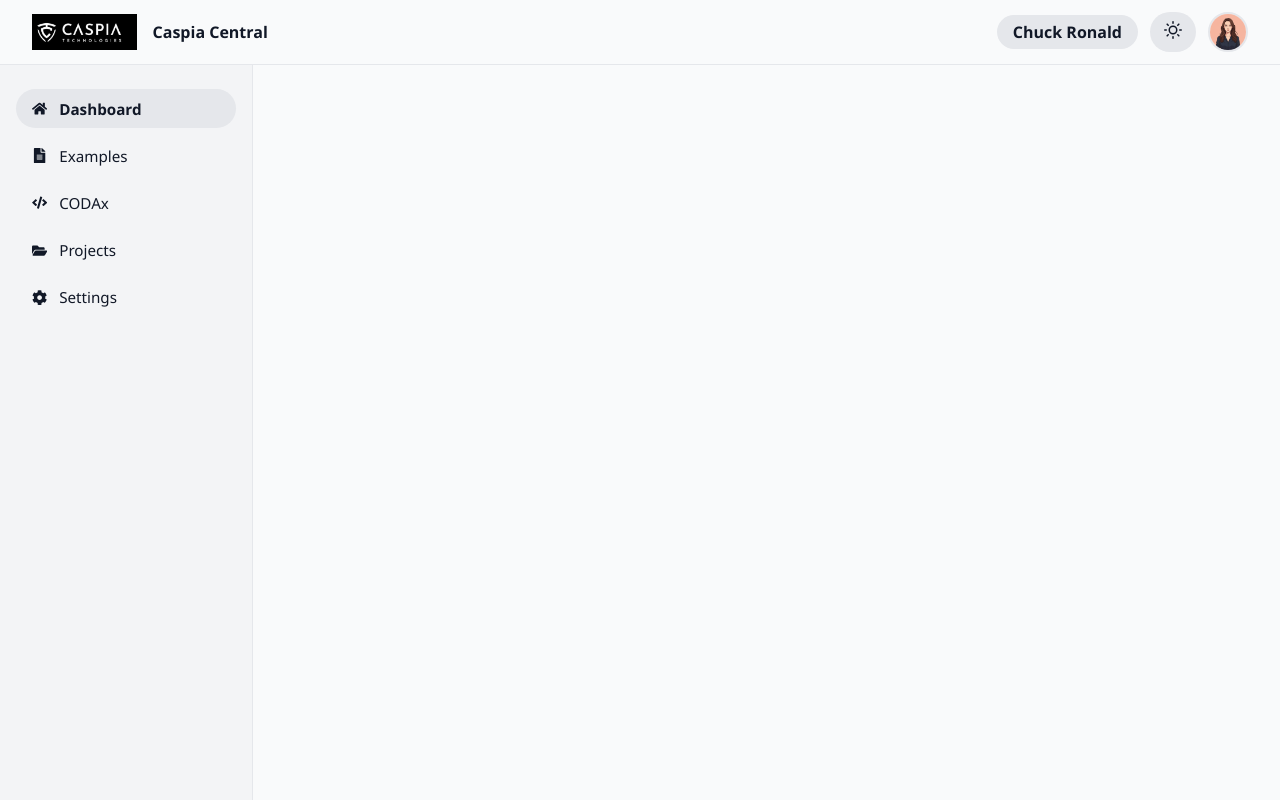
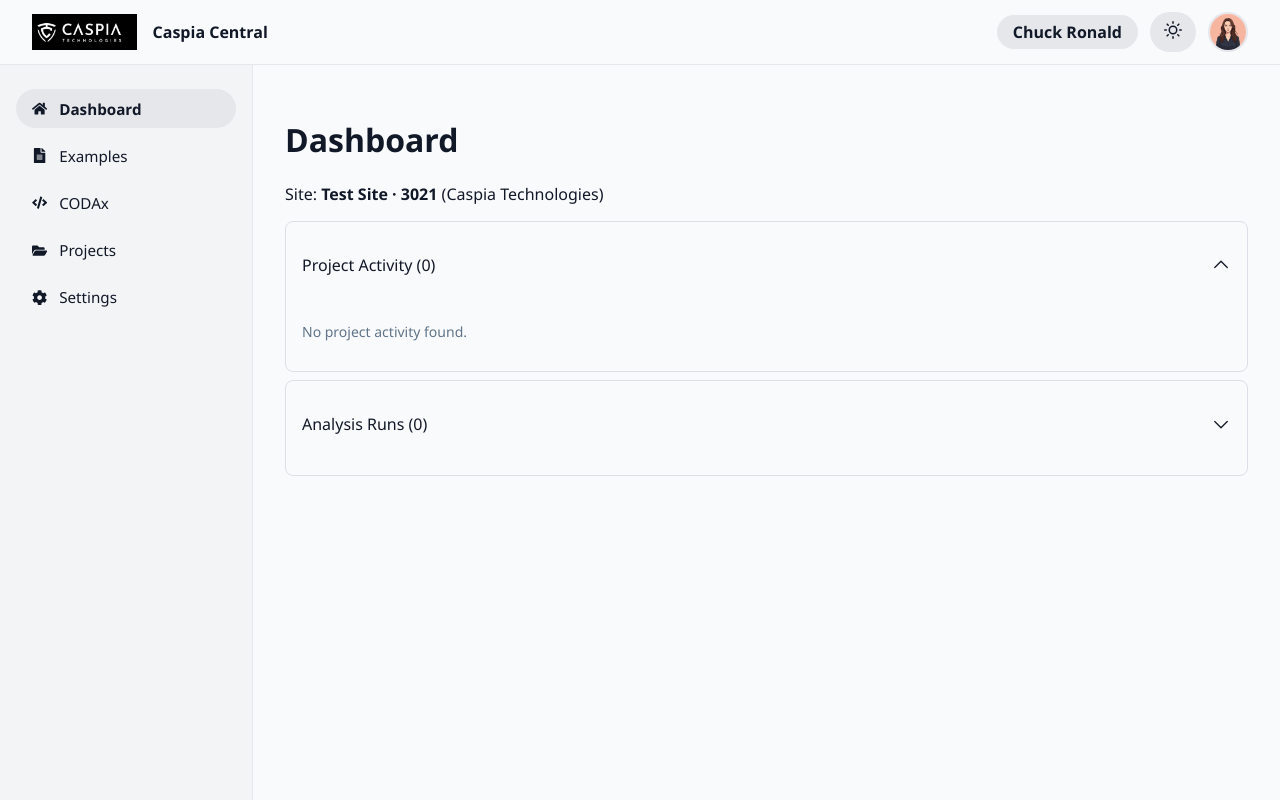
Before and after one commit to milindpawar007/Vishal-Inhouse-Project, a React (Create React App) app in the folder vishal-inhouse-project/: page /home in a window 1280 px wide. Built offline with nearby package versions, Linux system fonts and the light colour scheme.

Commit message:
feat: implement Dashboard and AccordionPanel components with styling

```diff
--- /dev/null
+++ b/vishal-inhouse-project/src/component/AccordionPanel.jsx
@@ -0,0 +1,25 @@
+// components/AccordionPanel.jsx
+import React from "react";
+import './accordion.css';
+const AccordionPanel = ({ title, message, defaultOpen = false }) => {
+    return (
+        <details className="accordion" open={defaultOpen}>
+            <summary className="accordion-summary">
+                <p>{title}</p>
+                <svg
+                    xmlns="http://www.w3.org/2000/svg"
+                    width="20"
+                    height="20"
+                    fill="currentColor"
+                    viewBox="0 0 256 256"
+                    className="accordion-icon"
+                >
+                    <path d="M213.66,101.66l-80,80a8,8,0,0,1-11.32,0l-80-80A8,8,0,0,1,53.66,90.34L128,164.69l74.34-74.35a8,8,0,0,1,11.32,11.32Z" />
+                </svg>
+            </summary>
+            <p className="accordion-message">{message}</p>
+        </details>
+    );
+};
+
+export default AccordionPanel;
--- /dev/null
+++ b/vishal-inhouse-project/src/component/Dashboard.jsx
@@ -0,0 +1,25 @@
+import AccordionPanel from './AccordionPanel';
+import './accordion.css';
+
+const Dashboard = () => (
+    <div className="page-content">
+        <h1 className="text-2xl font-bold mb-1">Dashboard</h1>
+        <p className="text-sm text-gray-500 mb-4">
+            Site: <strong>Test Site · 3021</strong> (Caspia Technologies)
+        </p>
+
+        <div className="flex flex-col gap-4">
+            <AccordionPanel
+                title="Project Activity (0)"
+                message="No project activity found."
+                defaultOpen={true}
+            />
+            <AccordionPanel
+                title="Analysis Runs (0)"
+                message="No recent analysis runs found."
+            />
+        </div>
+    </div>
+);
+
+export default Dashboard;
--- /dev/null
+++ b/vishal-inhouse-project/src/component/accordion.css
@@ -0,0 +1,38 @@
+.accordion {
+    display: flex;
+    flex-direction: column;
+    border: 1px solid #dbe0e6;
+    border-radius: 0.5rem;
+    background-color: var(--bg-main, #ffffff);
+    padding: 0.5rem 1rem;
+    gap: 0.5rem;
+  }
+
+  .accordion-summary {
+    display: flex;
+    align-items: center;
+    justify-content: space-between;
+    gap: 1.5rem;
+    cursor: pointer;
+    padding: 0.5rem 0;
+    list-style: none;
+  }
+
+  .accordion-summary::-webkit-details-marker {
+    display: none;
+  }
+
+  .accordion-icon {
+    transition: transform 0.3s ease;
+  }
+
+  /* Rotates icon when accordion is open */
+  details[open] .accordion-icon {
+    transform: rotate(180deg);
+  }
+
+  .accordion-message {
+    padding-bottom: 0.5rem;
+    font-size: 0.875rem;
+    color: #60758a;
+  }
--- a/vishal-inhouse-project/src/pages/Landing.jsx
+++ b/vishal-inhouse-project/src/pages/Landing.jsx
@@ -1,17 +1,17 @@
 import Sidebar from '../component/Sidebar';
 import Header from '../component/Header';
-
+import Dashboard from '../component/Dashboard';
 const Landing = () => {
     return (
         <div className="layout-root">
             <Header />
             <div className="layout-body">
                 <Sidebar />
-                <div className="page-content">
-                    {/* Your page content goes here */}
-                </div>
+                <Dashboard />
+
             </div>
         </div>
+
 
     );
 };
```
